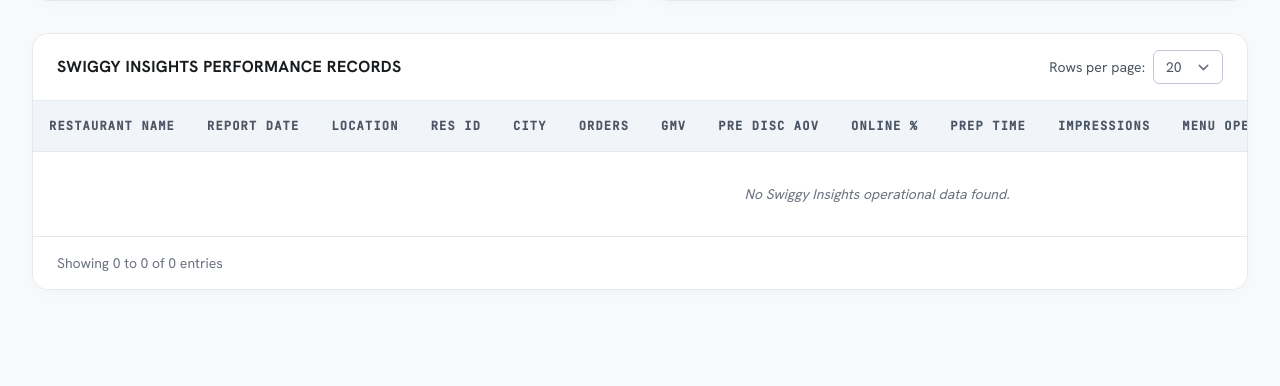
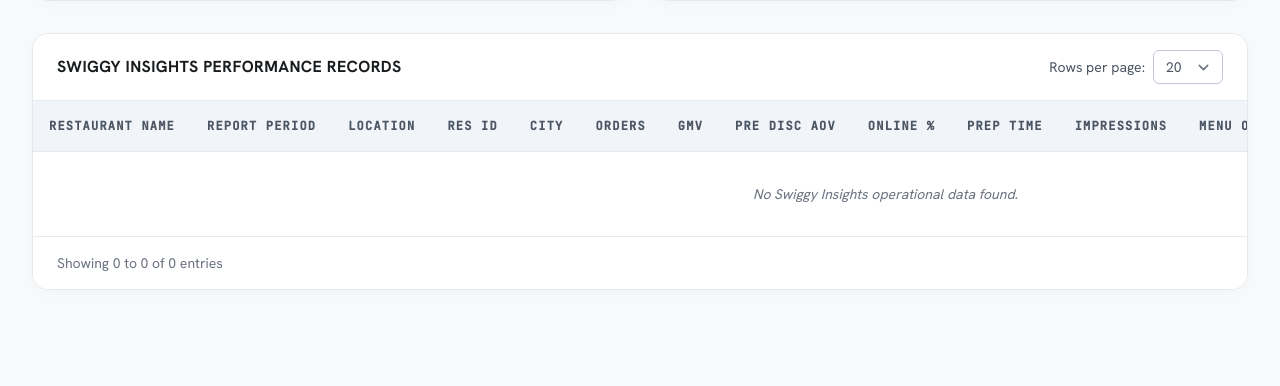
Before and after one commit to AnkConsulting/restaurant-portal, a FastAPI app: page /swiggy-insights in a window 1280 px wide. Shown: the part 1489-1875 px from the top of the page. Run offline with FastAPI, Linux system fonts and the light colour scheme; the visitor is signed in with stand-in values (Sample User, id 1); data that the repository does not hold is empty; some libraries are stand-ins or nearby versions.

Commit message:
Update report date to report period in HTML template

```diff
--- a/templates/swiggy_insights.html
+++ b/templates/swiggy_insights.html
@@ -324,7 +324,7 @@
                 <thead>
                     <tr class="bg-[#F1F5F9] font-label-sm text-[12px] text-gray-600 uppercase tracking-widest border-b border-surface-container-high">
                         <th class="py-4 px-4 font-semibold">Restaurant Name</th>
-                        <th class="py-4 px-4 font-semibold">Report Date</th>
+                        <th class="py-4 px-4 font-semibold">Report Period</th>
                         <th class="py-4 px-4 font-semibold">Location</th>
                         <th class="py-4 px-4 font-semibold">Res ID</th>
                         <th class="py-4 px-4 font-semibold">City</th>
@@ -387,7 +387,8 @@
 
 <!-- EXTERNAL SCRIPTS -->
 <script src="/static/script.js"></script>
-<script src="/static/swiggy_charts.js"></script>
+<!-- ?v=2 completely bypasses browser cache, ensuring your new labels instantly load -->
+<script src="/static/swiggy_charts.js?v=2"></script>
 
 <script>
     // ==========================================
```
